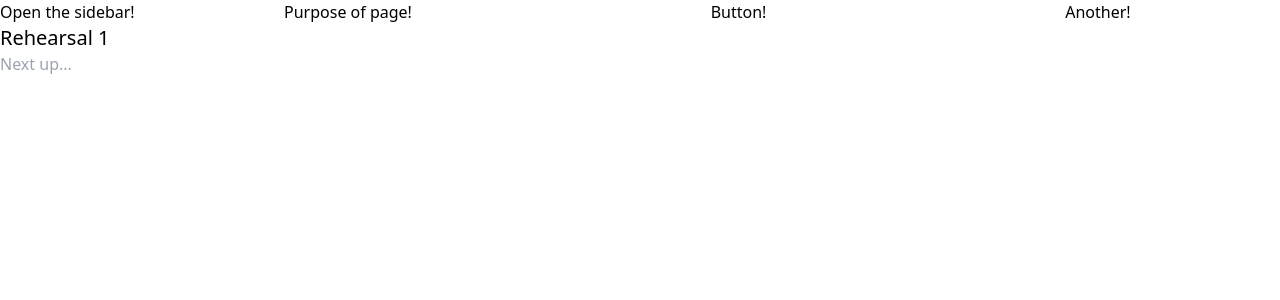
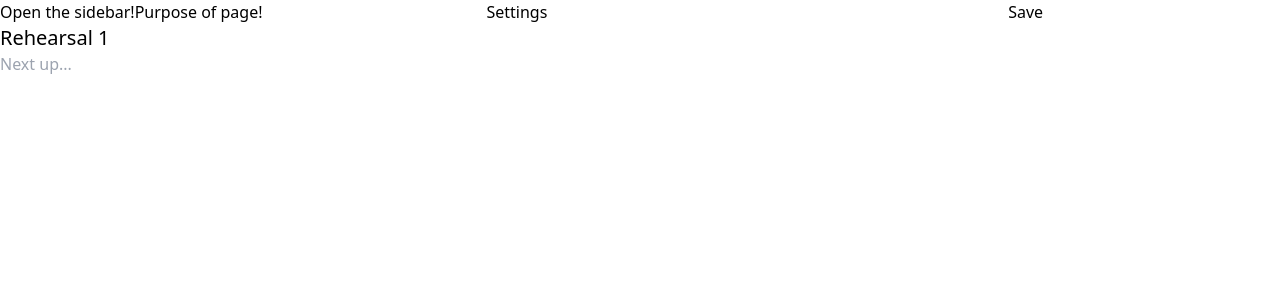
Before and after one commit to jlmonge/rehearsal, a React (Vite) app: page / in a window 1280 px wide. Shown: the top 300 px of the page. Built offline with nearby package versions, Linux system fonts and the light colour scheme.

Commit message:
Create rehearsal settings menu
- Create Switch component

```diff
--- a/package.json
+++ b/package.json
@@ -10,6 +10,7 @@
     "preview": "vite preview"
   },
   "dependencies": {
+    "@radix-ui/react-switch": "^1.0.3",
     "react": "^18.2.0",
     "react-dom": "^18.2.0"
   },
--- a/src/App.tsx
+++ b/src/App.tsx
@@ -4,9 +4,11 @@ import Header from "./components/Header";
 import Sidebar from "./components/Sidebar";
 import { Step } from "./types/features";
 import EditStep from "./components/EditStep";
+import Settings from "./components/Settings";
 
 function App() {
   const [isOpenSidebar, setIsOpenSidebar] = useState(false);
+  const [isOpenSettings, setIsOpenSettings] = useState(false);
   const [stepInput, setStepInput] = useState("");
   const [steps, setSteps] = useState<Step[]>([]);
 
@@ -48,11 +50,20 @@ function App() {
     setSteps(newSteps);
   };
 
+  const handleOpenSettings = () => {
+    setIsOpenSettings(!isOpenSettings);
+    console.log(`settings open? ${isOpenSettings.toString()}`);
+  };
+
   return (
     <div className="flex">
       {isOpenSidebar && <Sidebar />}
+      {isOpenSettings && <Settings />}
       <div className="w-full">
-        <Header onOpenSidebar={handleOpenSidebar} />
+        <Header
+          handleOpenSidebar={handleOpenSidebar}
+          handleOpenSettings={handleOpenSettings}
+        />
         <main>
           <h1 className="text-xl">Rehearsal 1</h1>
 
--- a/src/components/Header.tsx
+++ b/src/components/Header.tsx
@@ -1,16 +1,22 @@
 interface HeaderProps {
-  onOpenSidebar: () => void;
+  handleOpenSidebar: () => void;
+  handleOpenSettings: () => void;
 }
 
-function Header({ onOpenSidebar }: HeaderProps) {
+function Header({ handleOpenSidebar, handleOpenSettings }: HeaderProps) {
   return (
     <header className="relative top-0">
-      <div className="flex flex-row justify-between">
-        <button onClick={onOpenSidebar}>Open the sidebar!</button>
-        <div className="flex flex-row justify-around flex-1">
-          <p>Purpose of page!</p>
-          <button>Button!</button>
-          <button>Another!</button>
+      <div className="flex flex-row">
+        <button onClick={handleOpenSidebar}>Open the sidebar!</button>
+        <p>Purpose of page!</p>
+        <div className="flex flex-row flex-1">
+          <button
+            className="flex-1"
+            onClick={handleOpenSettings}
+          >
+            Settings
+          </button>
+          <button className="flex-1">Save</button>
         </div>
       </div>
     </header>
--- /dev/null
+++ b/src/components/Settings.tsx
@@ -0,0 +1,28 @@
+import Switch from "./ui/Switch";
+
+const settingsLabels: { id: string; name: string }[] = [
+  {
+    id: "daily",
+    name: "Daily",
+  },
+  {
+    id: "allday",
+    name: "All day",
+  },
+];
+
+function Settings() {
+  return (
+    <div className="fixed bottom-0 inset-x-0 h-48 bg-slate-300">
+      <h2>current rehearsal settings</h2>
+      {settingsLabels.map(({ id, name }) => (
+        <div>
+          <label htmlFor={id}>{name}</label>
+          <Switch id={id} />
+        </div>
+      ))}
+    </div>
+  );
+}
+
+export default Settings;
--- /dev/null
+++ b/src/components/ui/Switch.tsx
@@ -0,0 +1,20 @@
+import * as RadixSwitch from "@radix-ui/react-switch";
+
+interface SwitchProps {
+  id: string;
+}
+
+function Switch({ id }: SwitchProps) {
+  return (
+    <>
+      <RadixSwitch.Root
+        className="relative w-12 h-6 bg-slate-400 rounded-full data-[state=checked]:bg-slate-800"
+        id={id}
+      >
+        <RadixSwitch.SwitchThumb className="block w-5 h-5 bg-slate-50 rounded-full data-[state=checked]:translate-x-7 transition-transform translate-x-0" />
+      </RadixSwitch.Root>
+    </>
+  );
+}
+
+export default Switch;
```
Also changed, not shown: 1 other file (tests, documents, lock files or other folders).
